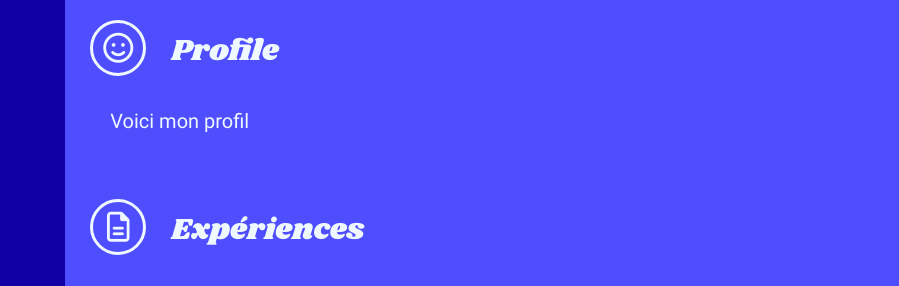
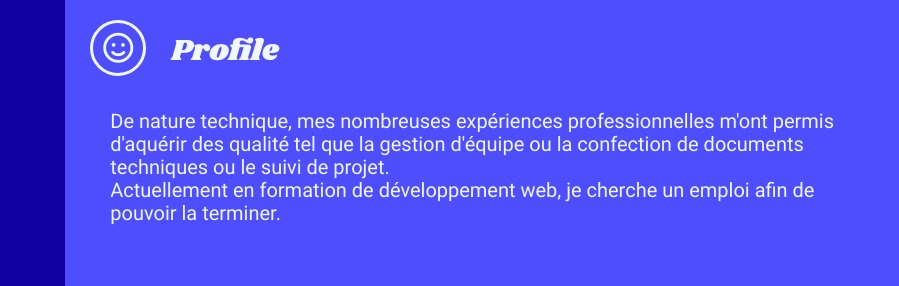
Before and after one commit to Gaspard-Blanc/CV-en-ligne, a plain HTML site: page index.html in a window 1280 px wide. Shown: the part 229-515 px from the top of the page, 381-1280 px from the left. Drawn offline with Linux system fonts and the light colour scheme.

Commit message:
maj Profil

```diff
--- a/index.html
+++ b/index.html
@@ -51,7 +51,8 @@
         <section>
             <div class="partie profile">
                 <h3><div class="white-round"><i class="far fa-smile"></i></div>Profile</h3>
-                <p>Voici mon profil</p>
+                <p>De nature technique, mes nombreuses expériences professionnelles m'ont permis d'aquérir des qualité tel que la gestion d'équipe ou la confection de documents techniques ou le suivi de projet. <br />
+                Actuellement en formation de développement web, je cherche un emploi afin de pouvoir la terminer.</p>
             </div>
             <div class="partie experiences">
                 <h3><div class="white-round"><i class="far fa-file-alt"></i></div>Expériences</h3>
```
